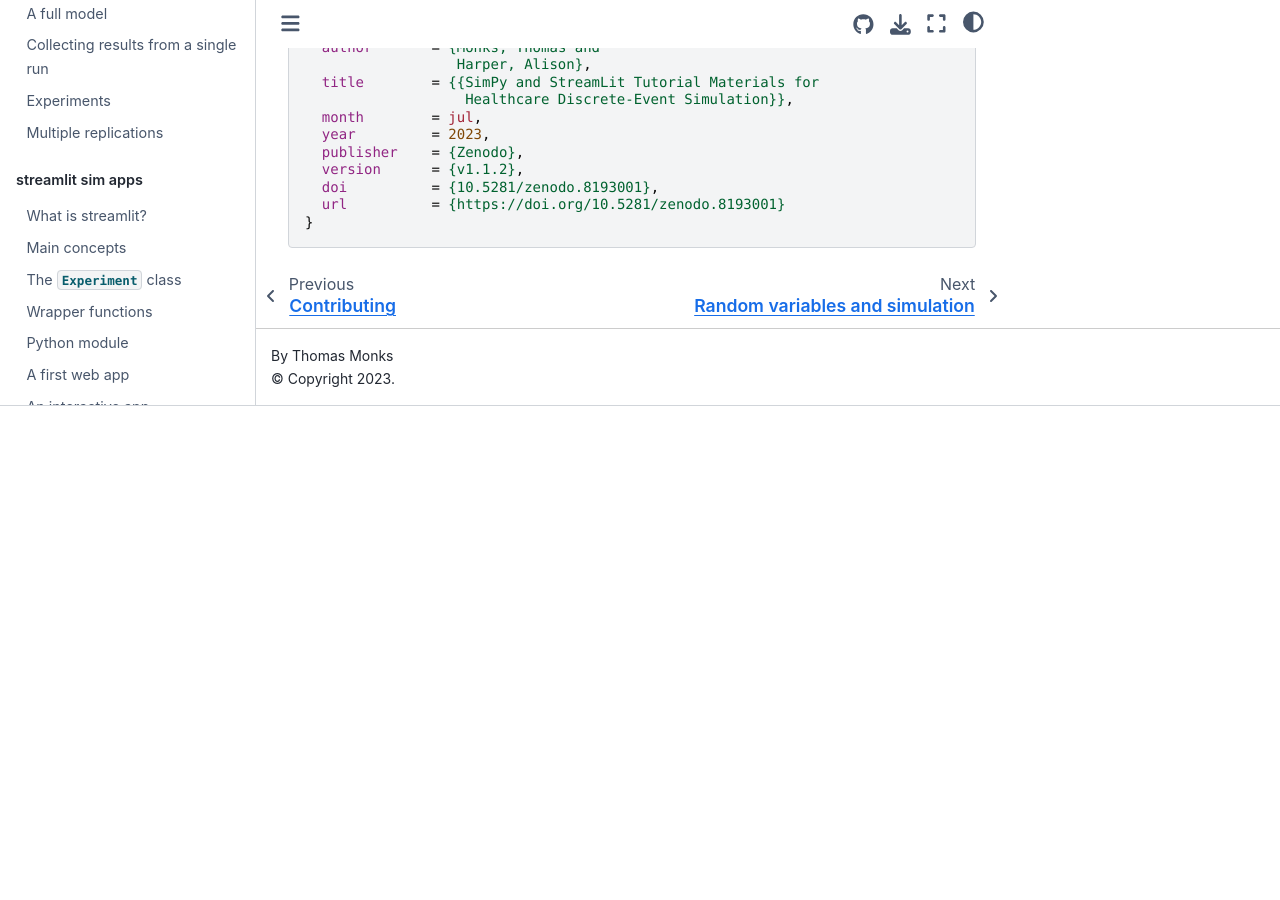
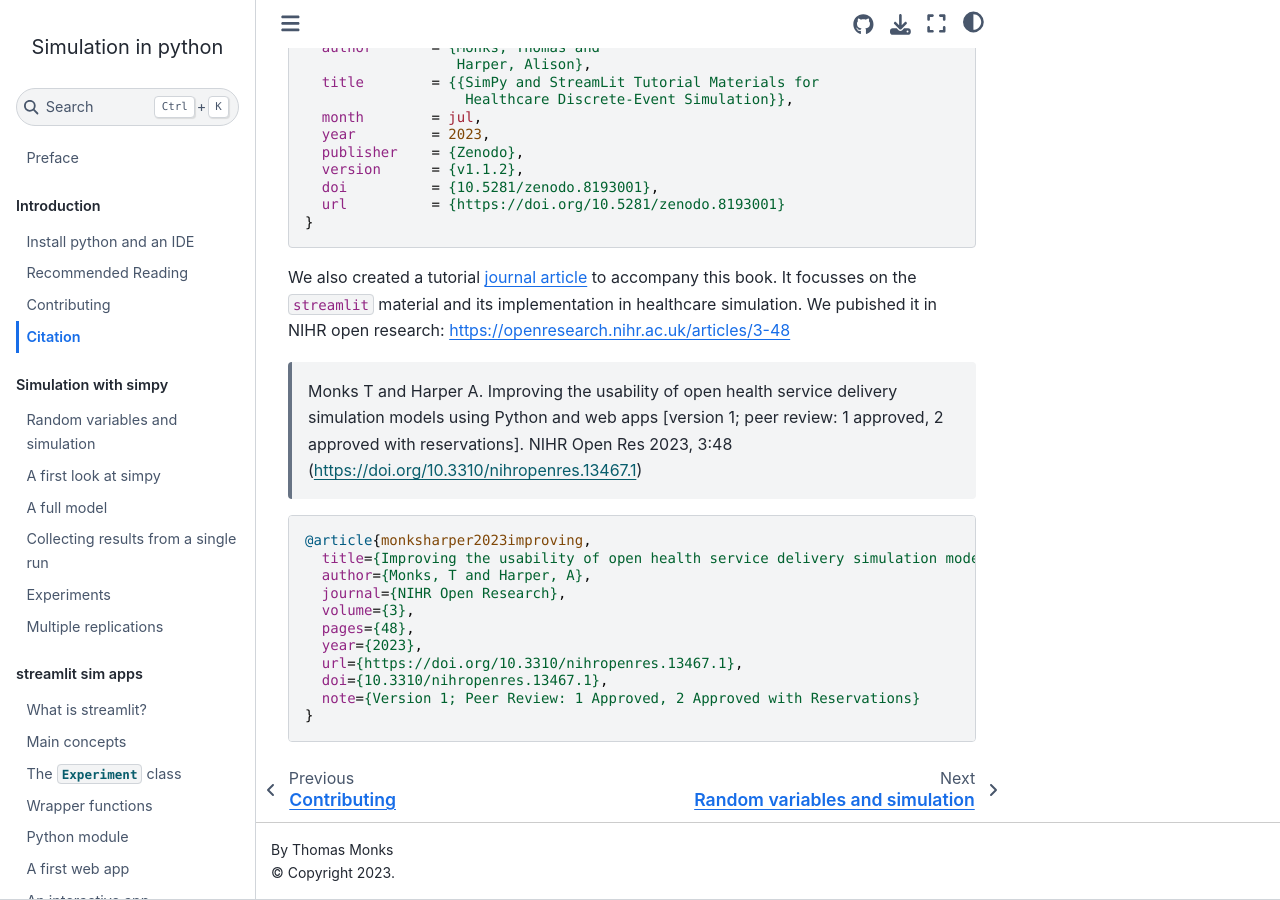
Before and after one commit to health-data-science-OR/simpy-streamlit-tutorial, a Jupyter Book: the page built from content/01_setup/citation.md, in a window 1280 px wide and 900 px high, scrolled down 524 px. Built offline with Jupyter Book 1.0.4 settings and Sphinx 7.4.7 and the Sphinx Book theme 1.1.4, drawn with Linux system fonts in a browser that asks for light colours; pages that are not in the unit, such as notebooks, are missing from menus; comment, search, counter and statistics services are not loaded; before the commit the page ends 930 px from its top, so only the background shows below that.

Commit message:
CITE: updated citation page with NIHR Open

````diff
--- a/content/01_setup/citation.md
+++ b/content/01_setup/citation.md
@@ -23,3 +23,21 @@ Please cite the code and work in this repository as follows:
   url          = {https://doi.org/10.5281/zenodo.8193001}
 }
 ```
+
+We also created a tutorial  [journal article](https://openresearch.nihr.ac.uk/articles/3-48) to accompany this book.  It focusses on the `streamlit` material and its implementation in healthcare simulation.  We pubished it in NIHR open research: https://openresearch.nihr.ac.uk/articles/3-48
+
+>   Monks T and Harper A. Improving the usability of open health service delivery simulation models using Python and web apps [version 1; peer review: 1 approved, 2 approved with reservations]. NIHR Open Res 2023, 3:48 (https://doi.org/10.3310/nihropenres.13467.1)
+
+```bibtex
+@article{monksharper2023improving,
+  title={Improving the usability of open health service delivery simulation models using Python and web apps},
+  author={Monks, T and Harper, A},
+  journal={NIHR Open Research},
+  volume={3},
+  pages={48},
+  year={2023},
+  url={https://doi.org/10.3310/nihropenres.13467.1},
+  doi={10.3310/nihropenres.13467.1},
+  note={Version 1; Peer Review: 1 Approved, 2 Approved with Reservations}
+}
+```
````
